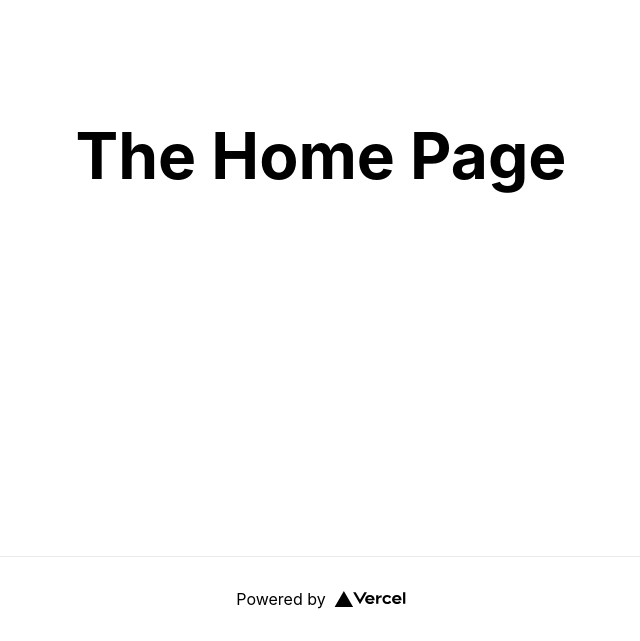
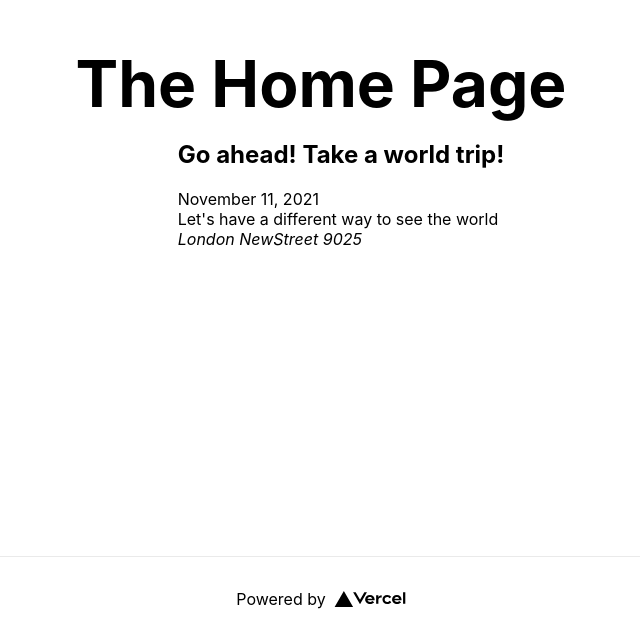
Before and after one commit to mumu-pika/NextJS_Demo1, a Next.js app: page / in a window 1280 px wide. Shown: the part 244-885 px from the top of the page, without its empty margins (319-959 px from the left). Built offline with nearby package versions, Linux system fonts and the light colour scheme.

Commit message:
update event-item

```diff
--- a/components/events/event-item.js
+++ b/components/events/event-item.js
@@ -23,10 +23,7 @@ function EventItem(props) {
   // 动态注入id给到url
   const exploreLink = `/events/${id}`
 
-
   return (
-    <li>
-      {/* <Image src={'/' + image} alt={title} /> */}
       <div>
         <div>
           <h2>{title}</h2>
@@ -42,10 +39,12 @@ function EventItem(props) {
         </div>
         <div>
           {/* 设置跳转其他页面 */}
-          <Link href={exploreLink}>Explore Event</Link>
+          {/* <Link href={exploreLink}>Explore Event</Link> */}
         </div>
       </div>
-    </li>
+
+
+
   )
 }
 
--- a/components/events/event-list.js
+++ b/components/events/event-list.js
@@ -7,13 +7,13 @@ function EventList(props) {
     <ul>
       {items.map(event => (
         <EventItem
-          // key={event.id}
-          // id={event.id}
-          // title={event.title}
-          // description={event.description}
-          // location={event.location}
-          // date={event.date}
-          // image={event.image}
+          key={event.id}
+          id={event.id}
+          title={event.title}
+          description={event.description}
+          location={event.location}
+          date={event.date}
+          image={event.image}
         />
       ))}
     </ul>
--- a/pages/index.js
+++ b/pages/index.js
@@ -23,9 +23,9 @@ export default function Home() {
         <h1 className={styles.title}>
           The Home Page
         </h1>
-        {/* <div>
+        <div>
           <EventList items={featuredEvents}/>
-        </div> */}
+        </div>
       </main>
 
       <footer className={styles.footer}>
```
